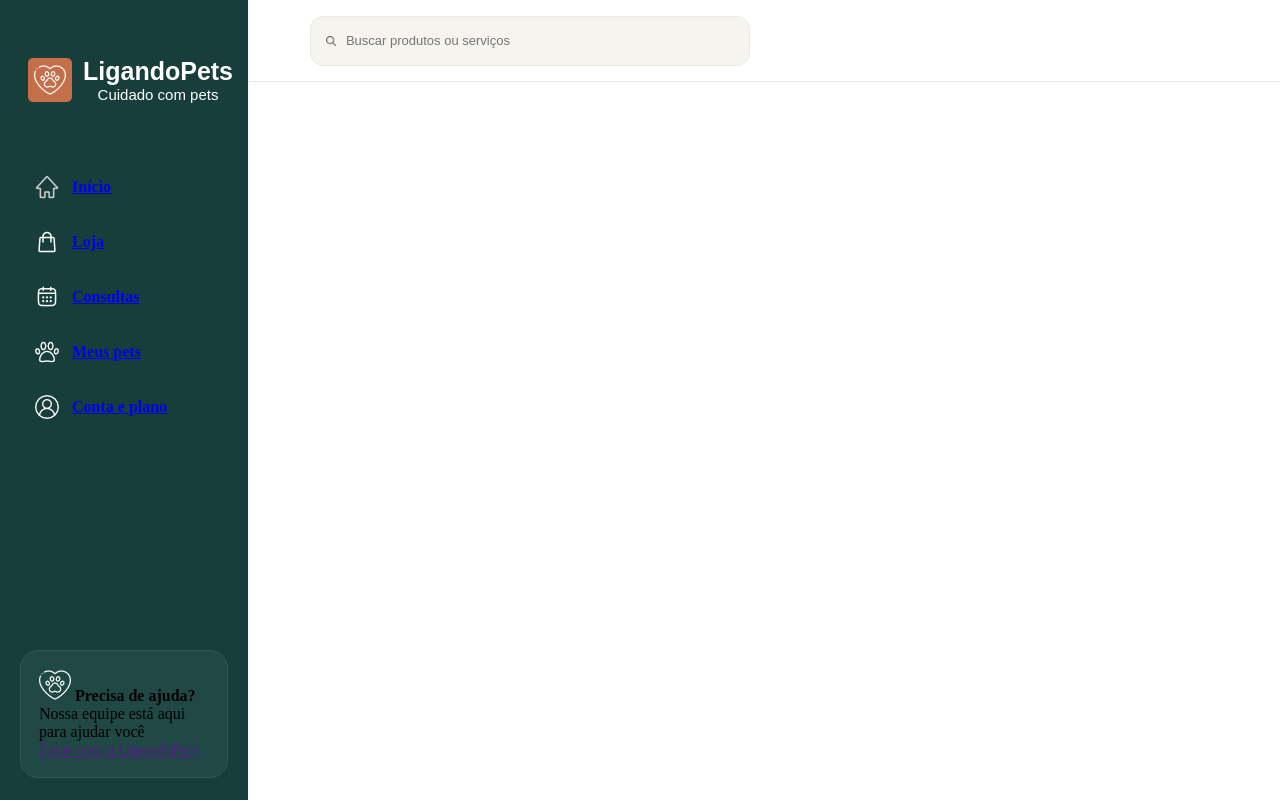
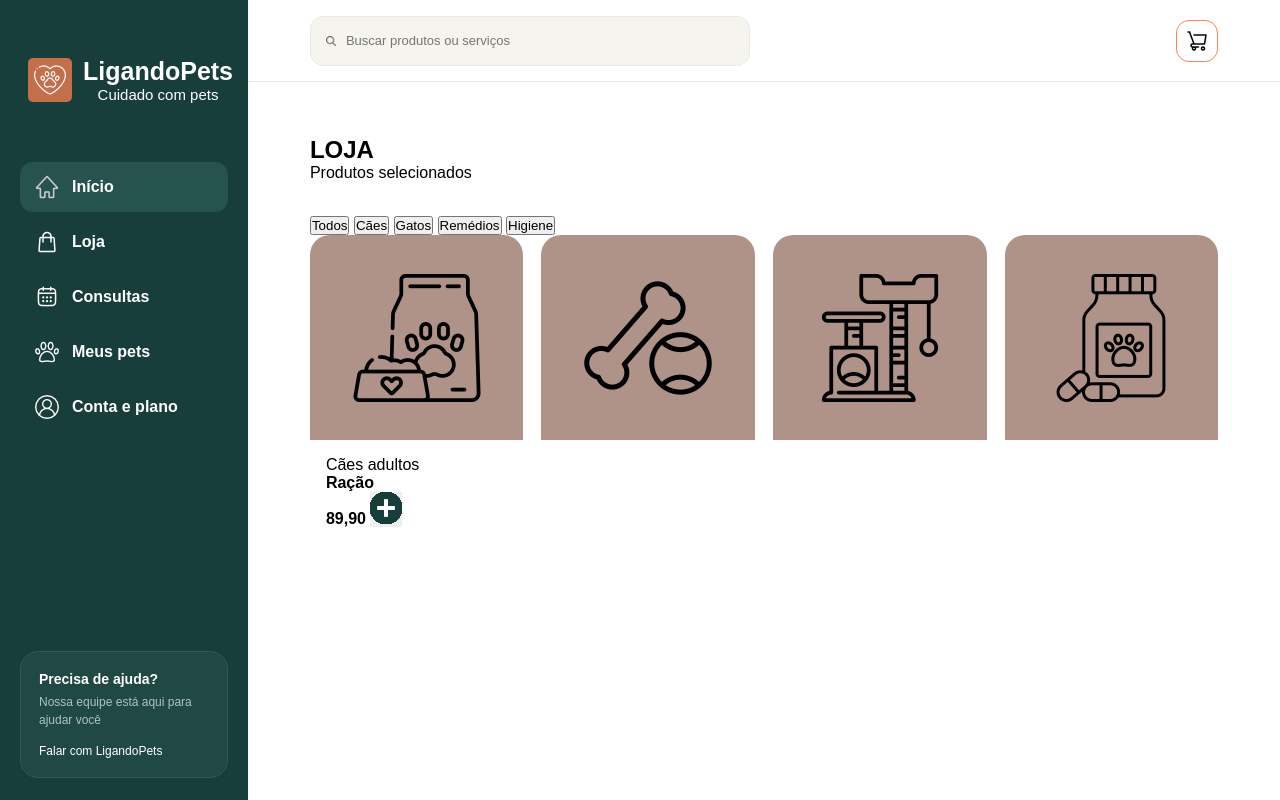
Before and after one commit to IsabelleCirio/Projeto-FEI, a plain HTML site: page paginas/loja.html in a window 1280 px wide. Drawn offline with Linux system fonts and the light colour scheme.

Commit message:
Adicionando detalhes paginas

```diff
--- a/components/header.html
+++ b/components/header.html
@@ -6,6 +6,8 @@
     </div>
 
     <div class="botoes-uteis">
-
+        <button type="button" onclick="irCarrinho()" class="carrinho">
+            <img src="../image/cart.png" alt="Carrinho de compra">
+        </button>
     </div>
 </header>
--- a/components/sidebar.html
+++ b/components/sidebar.html
@@ -10,50 +10,30 @@
     <nav>
         <!-- Ícones pegos no Flaticon -->
 
-        <div class="botoes-nav">
+        <div class="ativo" id="inicio">
             <img src="/image/apartment.png" alt="Ícone de casa para a página principal">
-            <a href="/index.html">Início</a>
+            <a onclick="adicionarAtivo()" href="/index.html">Início</a>
         </div>
-        <div class="botoes-nav">
+        <div class="botoes-nav" id="loja">
             <img src="/image/shopping-bag.png" alt="Ícone de bolsa de compra para página de loja">
-            <a href="../paginas/loja.html">Loja</a>
+            <a onclick="adicionarAtivo()" href="../paginas/loja.html">Loja</a>
         </div>
-        <div class="botoes-nav">
+        <div class="botoes-nav" id="consultas">
             <img src="/image/calendar.png" alt="Ícone de calendário para página de consultas">
-            <a href="../paginas/consultas.html">Consultas</a>
+            <a onclick="adicionarAtivo()" href="../paginas/consultas.html">Consultas</a>
         </div>
-        <div class="botoes-nav">
+        <div class="botoes-nav" id="pets">
             <img src="/image/paw.png" alt="Ícone de pata para página de pets">
-            <a href="../paginas/pets.html">Meus pets</a>
+            <a onclick="adicionarAtivo()" href="../paginas/pets.html">Meus pets</a>
         </div>
-        <div class="botoes-nav">
+        <div class="botoes-nav" id="conta">
             <img src="/image/user.png" alt="Ícone de usuário para página de conta">
-            <a href="../paginas/conta.html">Conta e plano</a>
+            <a onclick="adicionarAtivo()" href="../paginas/conta.html">Conta e plano</a>
         </div>
-        <!-- <button onclick="irPrincipal()" type="button" id="principal">
-            <p>Início</p>
-        </button>
-
-        <button onclick="irLoja()" type="button" id="loja">
-            <p>Loja</p>
-        </button>
-
-        <button onclick="irConsultas()" type="button" id="consultas">
-            <p>Consultas</p>
-        </button>
-
-        <button onclick="irPets()" type="button" id="pets">
-            <p>Meus pets</p>
-        </button>
-
-        <button onclick="irConta()" type="button" id="conta">
-            <p>Conta e plano</p>
-        </button> -->
     </nav>
-    <div class="lembrete">
-        <img src="/image/veterinary.png" alt="Icon de pata para o título da companhia">
+    <div class="card-sidebar">
         <b>Precisa de ajuda?</b>
         <p>Nossa equipe está aqui para ajudar você</p>
-        <a href="">Falar com a LigandoPets</a>
+        <a href="">Falar com LigandoPets</a>
     </div>
 </aside>
--- a/paginas/loja.html
+++ b/paginas/loja.html
@@ -10,8 +10,64 @@
     <div id="sidebar-container"></div>
     <main>
         <div id="header-container"></div>
+        <div class="paginas">
+            <div class="paginas-head">
+                <h2>LOJA</h2>
+                <p>Produtos selecionados</p>
+            </div>
+            <div class="filtro-loja">
+                <button class="selecionado">Todos</button>
+                <button>Cães</button>
+                <button>Gatos</button>
+                <button>Remédios</button>
+                <button>Higiene</button>
+            </div>
+            <div class="grid-produtos">
+                <article class="card-produto">
+                    <div class="foto-produto">
+                        <img src="../image/pet-food.png" alt="Foto ração cachorro">
+                    </div>
+                    <div class="informacao-produto">
+                        <p>Cães adultos</p>
+                        <h4>Ração</h4>
+                        <div class="avalicao">
+
+                        </div>
+                        <div>
+                            <b>89,90</b>
+                            <button onclick="adicionarProduto()" class="botao-adicionar">
+                                <img src="../image/plus.png" alt="Botão adicionar">
+                            </button>
+                        </div>
+                    </div>
+                </article>
+                <article class="card-produto">
+                    <div class="foto-produto">
+                        <img src="../image/dog-toy.png" alt="Foto brinquedo cachorro">
+                    </div>
+                    <div class="informacao-produto">
+
+                    </div>
+                </article>
+                <article class="card-produto">
+                    <div class="foto-produto">
+                        <img src="../image/cat-toy.png" alt="">
+                    </div>
+                    <div class="informacao-produto">
+
+                    </div>
+                </article>
+                <article class="card-produto">
+                    <div class="foto-produto">
+                        <img src="../image/medicine.png" alt="">
+                    </div>
+                    <div class="informacao-produto">
+
+                    </div>
+                </article>
+            </div>
+        </div>
     </main>
-
     <script src="../script.js"></script>
     <script>
         carregarSidebar();
--- a/script.js
+++ b/script.js
@@ -1,7 +1,3 @@
-// function pegarPaginaAtual() {
-//     return window.location.pathname;
-// }
-
 // function irPrincipal() {
 //     if (pegarPaginaAtual() == "/index.html") {
 //         window.location.href = "/index.html";
@@ -61,8 +57,7 @@ function carregarHeader() {
 }
 
 function carregarSidebar() {
-    fetch("/components/sidebar.html")
-        .then(resposta => {
+    fetch("/components/sidebar.html").then(resposta => {
             if (!resposta.ok) {
                 throw new Error("Não foi possível carregar o menu");
             }
@@ -76,3 +71,18 @@ function carregarSidebar() {
             console.error(erro);
         });
 }
+
+function adicionarAtivo() {
+
+
+}
+
+function adicionaNome() {
+    const paragrafo = document.getElementById("nome-pessoa");
+
+    paragrafo.innerHTML += 'marina';
+}
+
+function irCarrinho() {
+    window.location.href = "../paginas/carrinho.html";
+}
--- a/style.css
+++ b/style.css
@@ -4,6 +4,10 @@
     box-sizing: border-box;
     margin: 0;
     padding: 0;
+}
+
+body {
+    font-family: DM Sans, sans-serif;
 }
 
 .sidebar {
@@ -44,6 +48,25 @@
     display: flex;
 }
 
+main {
+    width: calc(100% - 248px);
+    min-height: 100vh;
+    margin-left: 248px;
+}
+
+header {
+    backdrop-filter: blur(16px);
+    z-index: 12;
+    background: #ffffffc7;
+    border-bottom: 1px solid #ebe9e2;
+    align-items: center;
+    height: 82px;
+    padding: 0 6%;
+    display: flex;
+    position: sticky;
+    top: 0;
+}
+
 .pesquisa input {
     color: #173e3b;
     width: 100%;
@@ -80,18 +103,41 @@
     display: flex;
 }
 
+.sidebar nav a {
+    color: white;
+    text-decoration: none;
+}
+
 .botao-marca img {
     padding: 6px 6px;
     background-color: rgba(255, 127, 80, 0.746);
     border-radius: 5px;
 }
 
-.lembrete {
+.card-sidebar {
     background: #204844;
     border: 1px solid #315a56;
     border-radius: 18px;
     margin-top: auto;
     padding: 18px;
+}
+
+.card-sidebar b {
+    font-size: 14px;
+    color: white;
+}
+
+.card-sidebar p {
+    color: #adc5c0;
+    margin: 5px 0 12px;
+    font-size: 12px;
+    line-height: 1.5;
+}
+
+.card-sidebar a {
+    color: white;
+    text-decoration: none;
+    font-size: 12px;
 }
 
 .ajeitando-logo {
@@ -113,9 +159,18 @@
 .subtitulo {
     font-size: 15px;
 }
+
 .ativo {
     box-shadow: inset 3px 0 var(--coral);
     background: #27534f;
+    color: #b9cfca;
+    border: 0;
+    border-radius: 13px;
+    align-items: center;
+    gap: 13px;
+    padding: 13px 15px;
+    font-weight: 600;
+    display: flex;
 }
 
 .botao-marca {
@@ -130,27 +185,120 @@
     display: flex;
 }
 
-main {
-    width: calc(100% - 248px);
-    min-height: 100vh;
-    margin-left: 248px;
+.carrinho {
+    border: 1px solid coral;
+    width: 42px;
+    height: 42px;
+    color: var(--ink);
+    background: #fff;
+    border-radius: 13px;
+    place-items: center;
+    display: grid;
+    position: relative;
 }
 
-header {
-    backdrop-filter: blur(16px);
-    z-index: 12;
-    background: #ffffffc7;
-    border-bottom: 1px solid #ebe9e2;
-    align-items: center;
-    height: 82px;
-    padding: 0 6%;
-    display: flex;
-    position: sticky;
-    top: 0;
+.carrinho:hover {
+    cursor: pointer;
 }
 
-.pricipal {
+.botoes-uteis {
+    align-items: center;
+    gap: 18px;
+    margin-left: auto;
+    display: flex;
+}
+
+.paginas {
     max-width: 1440px;
     margin: 0 auto;
     padding: 54px 6% 70px;
 }
+
+.paginas-head {
+    margin-bottom: 34px;
+}
+
+/* === PÁGINA PRINCIPAL (index.html) === */
+
+.principal-apresentacao {
+    background: #e4eee4;
+    border-radius: 30px;
+    min-height: 380px;
+    display: grid;
+    position: relative;
+    overflow: hidden;
+}
+
+#nome-pessoa {
+    letter-spacing: 2px;
+    color: #d56854;
+    margin-bottom: 12px;
+    font-size: 11px;
+    font-weight: 800;
+    display: block;
+}
+
+
+/* === PÁGINA LOJA (loja.html) === */
+
+.grid-produtos {
+    grid-template-columns: repeat(4, 1fr);
+    gap: 18px;
+    display: grid;
+}
+
+.card-carrinho {
+    border: 1px solid var(--line);
+    background: #fff;
+    border-radius: 20px;
+    overflow: hidden;
+}
+
+.card-produto {
+    border: 1px solid var(--line);
+    background: #fff;
+    border-radius: 20px;
+    overflow: hidden;
+}
+
+.foto-produto {
+    place-items: center;
+    height: 205px;
+    display: grid;
+    position: relative;
+    background-color: rgb(175, 147, 137);
+}
+
+.informacao-produto {
+    padding: 16px;
+}
+
+.botao-adicionar {
+    border: none;
+}
+
+
+/* === PÁGINA CONTA (conta.html) === */
+
+
+/* === PÁGINA PETS (pets.html) === */
+
+
+/* === PÁGINA CONSULTAS (consultas.html) === */
+
+
+/* PÁGINA CARRINHO (carrinho.html) */
+.layout-carrinho {
+    grid-template-columns: 1fr 330px;
+    gap: 25px;
+    display: grid;
+}
+
+.carrinho-item {
+    border-bottom: 1px solid var(--line);
+    grid-template-columns: 85px 1fr auto 100px;
+    align-items: center;
+    gap: 18px;
+    padding: 18px 0;
+    display: grid;
+}
```
Also changed, not shown: index.html (+5 -6 lines), paginas/carrinho.html (added, +35 -0 lines), paginas/consultas.html (+3 -1 lines), paginas/conta.html (+3 -1 lines), paginas/pets.html (+5 -2 lines), image/cachorro.jpeg (added), image/cart.png (added), image/cat-toy.png (added), image/dog-toy.png (added), image/medicine.png (added), image/pet-food.png (added), image/plus.png (added).
